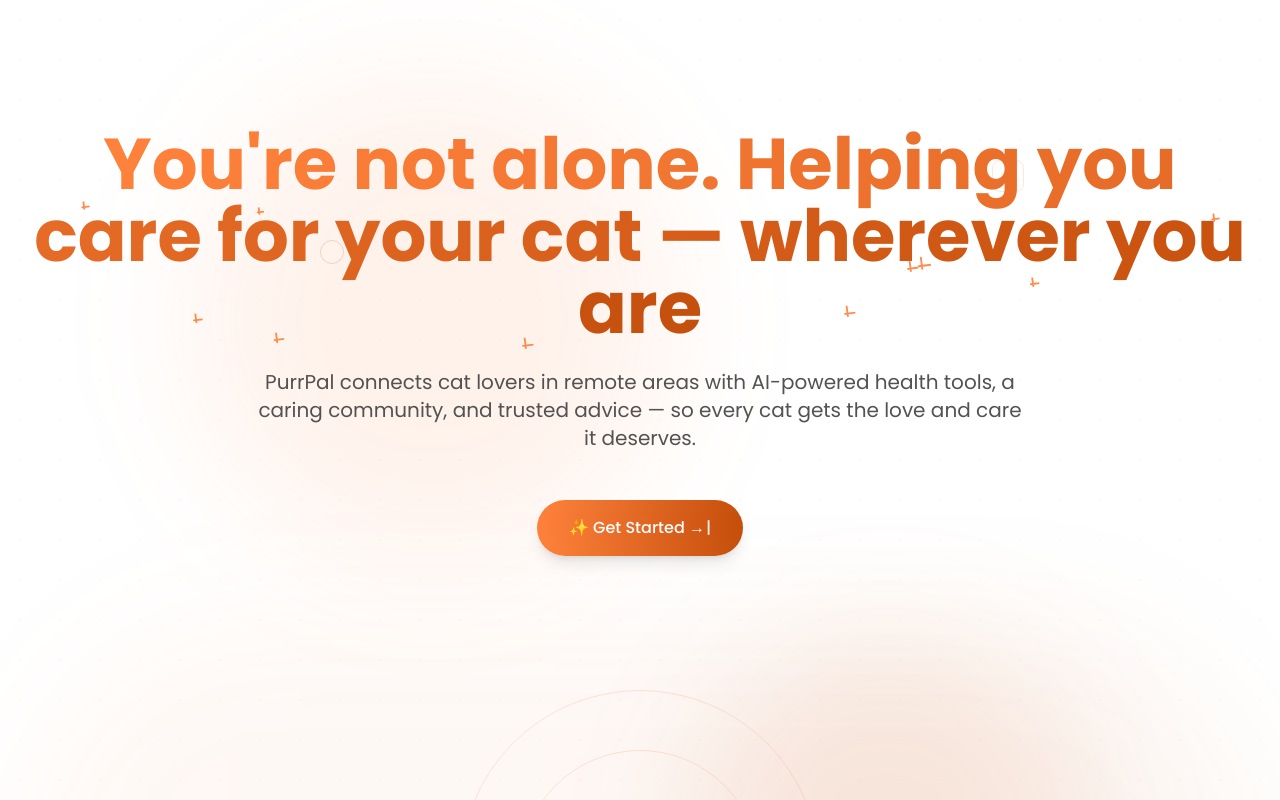
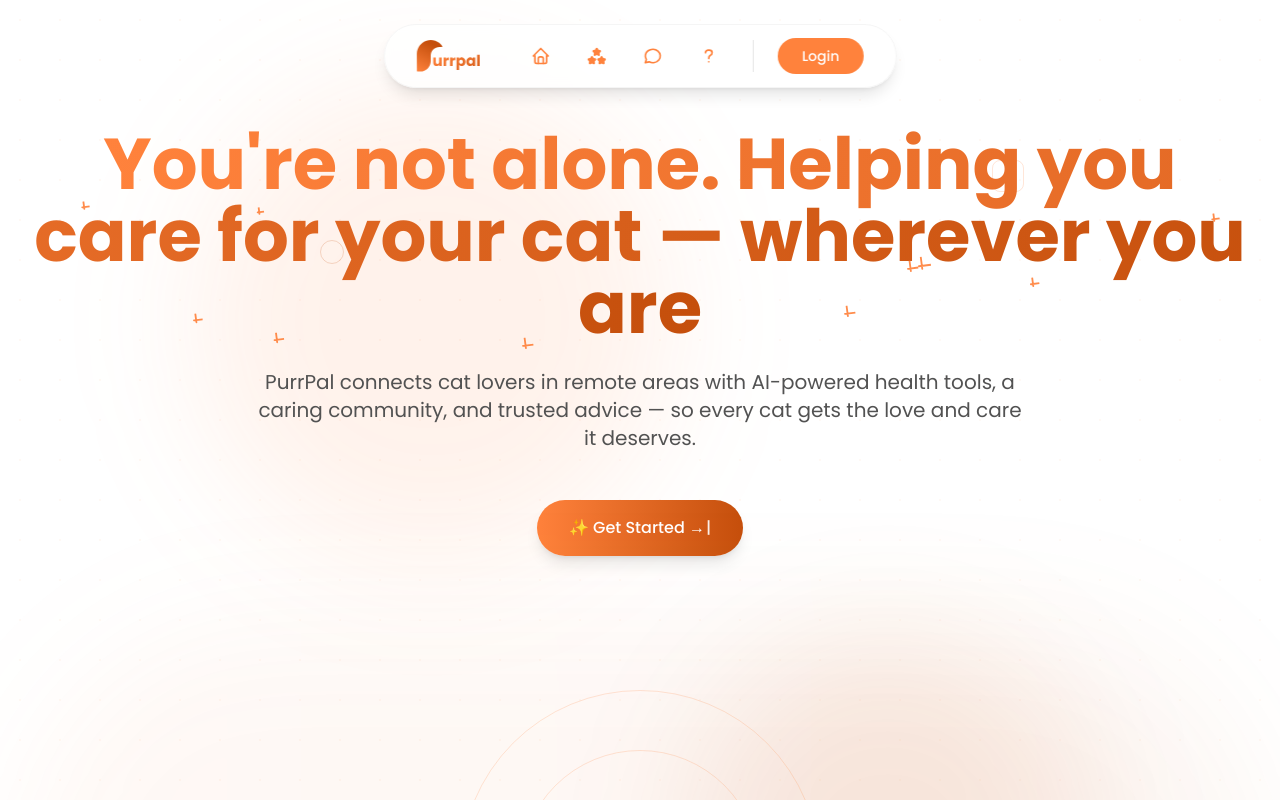
Before and after one commit to Hidayattt24/PURRPAL, a Next.js app: page / in a window 1280 px wide. Shown: the top 800 px of the page. Built offline with nearby package versions, Linux system fonts and the light colour scheme.

Commit message:
fix : fixing navbar change to floating dock

```diff
--- a/package.json
+++ b/package.json
@@ -15,6 +15,7 @@
     "clsx": "^2.1.1",
     "framer-motion": "^12.16.0",
     "lucide-react": "^0.513.0",
+    "motion": "^12.16.0",
     "next": "15.1.8",
     "react": "^19.0.0",
     "react-dom": "^19.0.0",
--- /dev/null
+++ b/src/app/components/ui/floating-dock.tsx
@@ -0,0 +1,192 @@
+"use client";
+
+import { cn } from "@/lib/utils";
+import {
+  IconHome,
+  IconStarsFilled,
+  IconMessageCircle2,
+  IconQuestionMark,
+  IconLayoutNavbarCollapse,
+} from "@tabler/icons-react";
+import {
+  AnimatePresence,
+  MotionValue,
+  motion,
+  useMotionValue,
+  useSpring,
+  useTransform,
+} from "framer-motion";
+import Link from "next/link";
+import { useRef, useState } from "react";
+
+const navItems = [
+  {
+    name: "Home",
+    icon: <IconHome className="w-5 h-5 text-[#FF823C]" />,
+    href: "/",
+  },
+  {
+    name: "Features",
+    icon: <IconStarsFilled className="w-5 h-5 text-[#FF823C]" />,
+    href: "/features",
+  },
+  {
+    name: "Testimonials",
+    icon: <IconMessageCircle2 className="w-5 h-5 text-[#FF823C]" />,
+    href: "/testimonials",
+  },
+  {
+    name: "QA",
+    icon: <IconQuestionMark className="w-5 h-5 text-[#FF823C]" />,
+    href: "/qa",
+  },
+];
+
+export const FloatingDock = () => {
+  return (
+    <>
+      <FloatingDockDesktop />
+      <FloatingDockMobile />
+    </>
+  );
+};
+
+const FloatingDockMobile = () => {
+  const [open, setOpen] = useState(false);
+  return (
+    <div className="fixed bottom-6 right-6 z-50 block md:hidden">
+      <AnimatePresence>
+        {open && (
+          <motion.div
+            layoutId="nav"
+            className="absolute inset-x-0 bottom-full mb-2 flex flex-col gap-2 items-end"
+          >
+            {navItems.map((item, idx) => (
+              <motion.div
+                key={item.name}
+                initial={{ opacity: 0, y: 10 }}
+                animate={{
+                  opacity: 1,
+                  y: 0,
+                }}
+                exit={{
+                  opacity: 0,
+                  y: 10,
+                  transition: {
+                    delay: idx * 0.05,
+                  },
+                }}
+                transition={{ delay: (navItems.length - 1 - idx) * 0.05 }}
+              >
+                <Link
+                  href={item.href}
+                  className="flex h-12 w-12 items-center justify-center rounded-full bg-white shadow-lg hover:bg-orange-50 transition-colors"
+                >
+                  {item.icon}
+                </Link>
+              </motion.div>
+            ))}
+          </motion.div>
+        )}
+      </AnimatePresence>
+      <button
+        onClick={() => setOpen(!open)}
+        className="flex h-14 w-14 items-center justify-center rounded-full bg-[#FF823C] shadow-lg hover:bg-[#C54F0C] transition-colors"
+      >
+        <IconLayoutNavbarCollapse className="h-6 w-6 text-white" />
+      </button>
+    </div>
+  );
+};
+
+const FloatingDockDesktop = () => {
+  let mouseX = useMotionValue(Infinity);
+
+  return (
+    <motion.div
+      onMouseMove={(e) => mouseX.set(e.pageX)}
+      onMouseLeave={() => mouseX.set(Infinity)}
+      className="fixed top-6 left-1/2 -translate-x-1/2 z-50 hidden md:flex h-16 items-center gap-4 rounded-full bg-white/80 backdrop-blur-sm px-8 shadow-lg border border-neutral-100"
+    >
+      <Link href="/" className="flex items-center">
+        <img
+          src="/icon/iconname.svg"
+          alt="PurrPal Logo"
+          className="h-8 w-auto mr-6"
+        />
+      </Link>
+
+      {navItems.map((item) => (
+        <IconContainer mouseX={mouseX} key={item.name} {...item} />
+      ))}
+
+      <div className="h-8 w-[1px] bg-neutral-200 mx-2" />
+
+      <button className="bg-[#FF823C] text-white px-6 py-2 rounded-full text-sm font-medium hover:bg-[#C54F0C] transition-colors">
+        Login
+      </button>
+    </motion.div>
+  );
+};
+
+function IconContainer({
+  mouseX,
+  name,
+  icon,
+  href,
+}: {
+  mouseX: MotionValue;
+  name: string;
+  icon: React.ReactNode;
+  href: string;
+}) {
+  let ref = useRef<HTMLDivElement>(null);
+
+  let distance = useTransform(mouseX, (val) => {
+    let bounds = ref.current?.getBoundingClientRect() ?? { x: 0, width: 0 };
+    return val - bounds.x - bounds.width / 2;
+  });
+
+  let widthTransform = useTransform(distance, [-100, 0, 100], [40, 60, 40]);
+  let heightTransform = useTransform(distance, [-100, 0, 100], [40, 60, 40]);
+
+  let width = useSpring(widthTransform, {
+    mass: 0.1,
+    stiffness: 150,
+    damping: 12,
+  });
+
+  let height = useSpring(heightTransform, {
+    mass: 0.1,
+    stiffness: 150,
+    damping: 12,
+  });
+
+  const [hovered, setHovered] = useState(false);
+
+  return (
+    <Link href={href}>
+      <motion.div
+        ref={ref}
+        style={{ width, height }}
+        onMouseEnter={() => setHovered(true)}
+        onMouseLeave={() => setHovered(false)}
+        className="relative flex items-center justify-center rounded-full hover:bg-orange-50 transition-colors"
+      >
+        <AnimatePresence>
+          {hovered && (
+            <motion.div
+              initial={{ opacity: 0, y: 10, x: "-50%" }}
+              animate={{ opacity: 1, y: 0, x: "-50%" }}
+              exit={{ opacity: 0, y: 2, x: "-50%" }}
+              className="absolute -top-8 left-1/2 w-fit rounded-md bg-neutral-800 px-2 py-1 text-xs text-white"
+            >
+              {name}
+            </motion.div>
+          )}
+        </AnimatePresence>
+        {icon}
+      </motion.div>
+    </Link>
+  );
+}
--- a/src/app/page.tsx
+++ b/src/app/page.tsx
@@ -1,34 +1,15 @@
 "use client";
 
-import { FloatingNav } from "./components/ui/floating-navbar";
+import { FloatingDock } from "./components/ui/floating-dock";
 import { HeroSection } from "./components/ui/hero-section";
 import { FeatureSection } from "./components/ui/feature-section";
 import { TestimonialSection } from "./components/ui/testimonial-section";
 import { QASection } from "./components/ui/qa-section";
 
 export default function Home() {
-  const navItems = [
-    {
-      name: "Home",
-      link: "/",
-    },
-    {
-      name: "Features",
-      link: "/features",
-    },
-    {
-      name: "Testimonials",
-      link: "/testimonials",
-    },
-    {
-      name: "Qa",
-      link: "/qa",
-    },
-  ];
-
   return (
     <main className="min-h-screen">
-      <FloatingNav navItems={navItems} />
+      <FloatingDock />
       <HeroSection />
       <FeatureSection />
       <TestimonialSection />
```
Also changed, not shown: 1 other file (tests, documents, lock files or other folders).
